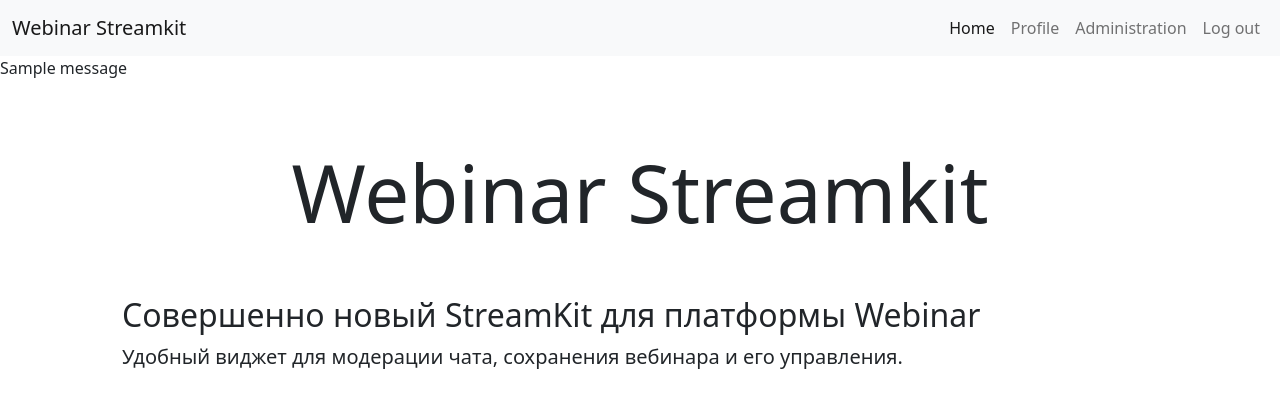
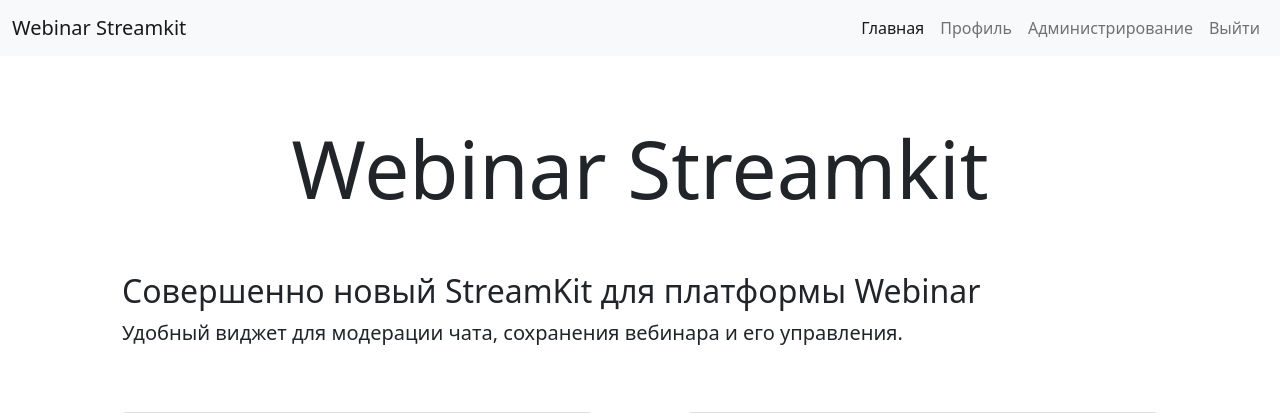
Before and after one commit to Krasnopolskiy/WebinarStreamkit, a Django app: page / in a window 1280 px wide. Shown: the top 413 px of the page. Run offline with Django 3.2, Linux system fonts and the light colour scheme; a user stored in the database is signed in; tables that the repository leaves empty hold one stand-in row (values such as "Sample post"); one stand-in notice (Sample message) is shown.

Commit message:
Update frontend

```diff
--- a/main/templates/base/base.html
+++ b/main/templates/base/base.html
@@ -1,5 +1,7 @@
 <!doctype html>
 <html lang="en">
+
+{% load static %}
 
 <head>
     <meta charset="utf-8">
@@ -7,6 +9,7 @@
 
     <link href="https://cdn.jsdelivr.net/npm/bootstrap@5.0.0-beta1/dist/css/bootstrap.min.css" rel="stylesheet"
         integrity="sha384-giJF6kkoqNQ00vy+HMDP7azOuL0xtbfIcaT9wjKHr8RbDVddVHyTfAAsrekwKmP1" crossorigin="anonymous">
+    <link rel="stylesheet" href="{% static 'css/style.css' %}">
 
     {% block extra_css %}{% endblock %}
 
@@ -18,7 +21,10 @@
 
     {% if messages %}
     {% for message in messages %}
-        <div {% if message.tags %} class="{{ message.tags }}"{% endif %}>{{ message }}</div>
+    <div role="alert" class="alert alert-dismissible fade show {% if message.tags %}{{ message.tags }}{% endif %}">
+        {{ message }}
+        <button type="button" class="btn-close" data-bs-dismiss="alert" aria-label="Close"></button>
+    </div>
     {% endfor %}
     {% endif %}
 
@@ -29,6 +35,7 @@
     </script>
     <script src="https://cdn.jsdelivr.net/npm/jquery@3.5.1/dist/jquery.min.js"
         integrity="sha256-9/aliU8dGd2tb6OSsuzixeV4y/faTqgFtohetphbbj0=" crossorigin="anonymous"></script>
+    <script src="{% static 'js/script.js' %}"></script>
 
     {% block extra_js %}{% endblock extra_js %}
 </body>
--- a/main/templates/base/navbar.html
+++ b/main/templates/base/navbar.html
@@ -11,33 +11,33 @@
             aria-expanded="false">
             <span class="navbar-toggler-icon"></span>
         </button>
-        <div class="collapse navbar-collapse d-flex justify-content-end" id="navbar">
-            <ul class="navbar-nav">
+        <div class="collapse navbar-collapse" id="navbar">
+            <ul class="navbar-nav w-100 d-flex justify-content-end">
                 {% if not user.is_authenticated %}
                 <li class="nav-item">
                     <a class="nav-link {% if request.path == login_url %}active disabled{% endif %}"
-                        href="{% url 'login' %}">Log in</a>
+                        href="{% url 'login' %}">Войти</a>
                 </li>
                 <li class="nav-item">
                     <a class="nav-link {% if request.path == signup_url %}active disabled{% endif %}"
-                        href="{% url 'signup' %}">Sign up</a>
+                        href="{% url 'signup' %}">Зарегистрироваться</a>
                 </li>
                 {% else %}
                 <li class="nav-item">
                     <a class="nav-link {% if request.path == index_url %}active disabled{% endif %}"
-                        href="{% url 'index' %}">Home</a>
+                        href="{% url 'index' %}">Главная</a>
                 </li>
                 <li class="nav-item">
                     <a class="nav-link {% if request.path == profile_url %}active disabled{% endif %}"
-                        href="{% url 'profile' %}">Profile</a>
+                        href="{% url 'profile' %}">Профиль</a>
                 </li>
                 {% if user.is_staff %}
                 <li class="nav-item">
-                    <a class="nav-link" href="#">Administration</a>
+                    <a class="nav-link" href="#">Администрирование</a>
                 </li>
                 {% endif %}
                 <li class="nav-item">
-                    <a class="nav-link" href="{% url 'logout' %}">Log out</a>
+                    <a class="nav-link" href="{% url 'logout' %}">Выйти</a>
                 </li>
                 {% endif %}
             </ul>
--- a/main/views.py
+++ b/main/views.py
@@ -38,21 +38,21 @@ class LoginView(View):
                     request,
                     messages.SUCCESS,
                     'Пользователь успешно авторизован',
-                    extra_tags='alert alert-success alert-dismissible fade show'
+                    extra_tags='alert-success'
                 )
                 return redirect(reverse('index'))
             messages.add_message(
                 request,
                 messages.ERROR,
                 'Неправильный логин или пароль',
-                extra_tags='alert alert-danger alert-dismissible fade show'
+                extra_tags='alert-danger'
             )
             return render(request, 'registration/login.html', self.context)
         messages.add_message(
             request,
             messages.ERROR,
             'Некорректные данные в форме авторизации',
-            extra_tags='alert alert-danger alert-dismissible fade show'
+            extra_tags='alert-danger'
         )
         return render(request, 'registration/login.html', self.context)
 
@@ -75,14 +75,14 @@ class SignupView(View):
                 request,
                 messages.SUCCESS,
                 'Пользователь успешно зарегистрирован',
-                extra_tags='alert alert-success alert-dismissible fade show'
+                extra_tags='alert-success'
             )
             return redirect(reverse('index'))
         messages.add_message(
             request,
             messages.ERROR,
             'Ошибка регистрации',
-            extra_tags='alert alert-danger alert-dismissible fade show'
+            extra_tags='alert-danger'
         )
         return render(request, 'registration/signup.html', self.context)
 
--- /dev/null
+++ b/static/css/style.css
@@ -0,0 +1,5 @@
+.alert-dismissible {
+    position: absolute;
+    right: 1rem;
+    top: 4rem;
+}
--- /dev/null
+++ b/static/js/script.js
@@ -0,0 +1,3 @@
+$('.alert').delay(4000).slideUp(200, () => {
+    $(this).alert('close')
+})
```
Lines whose indentation alone changed are shown as unchanged.
